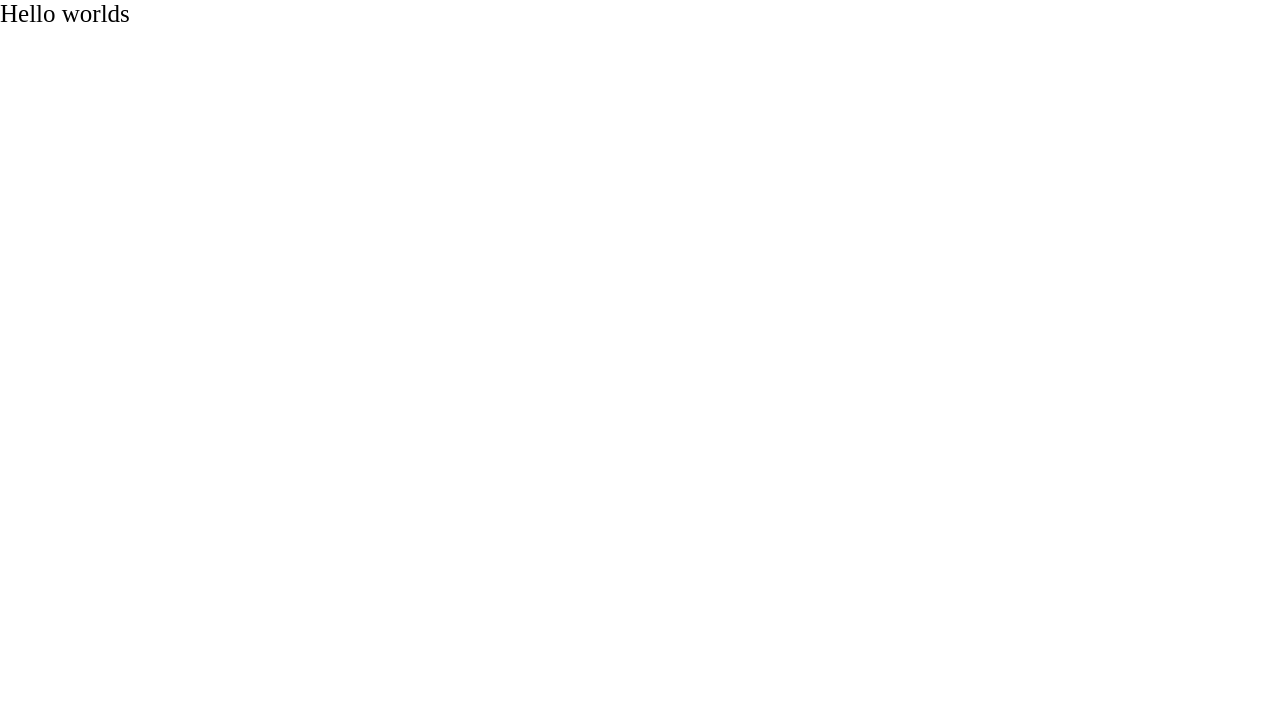
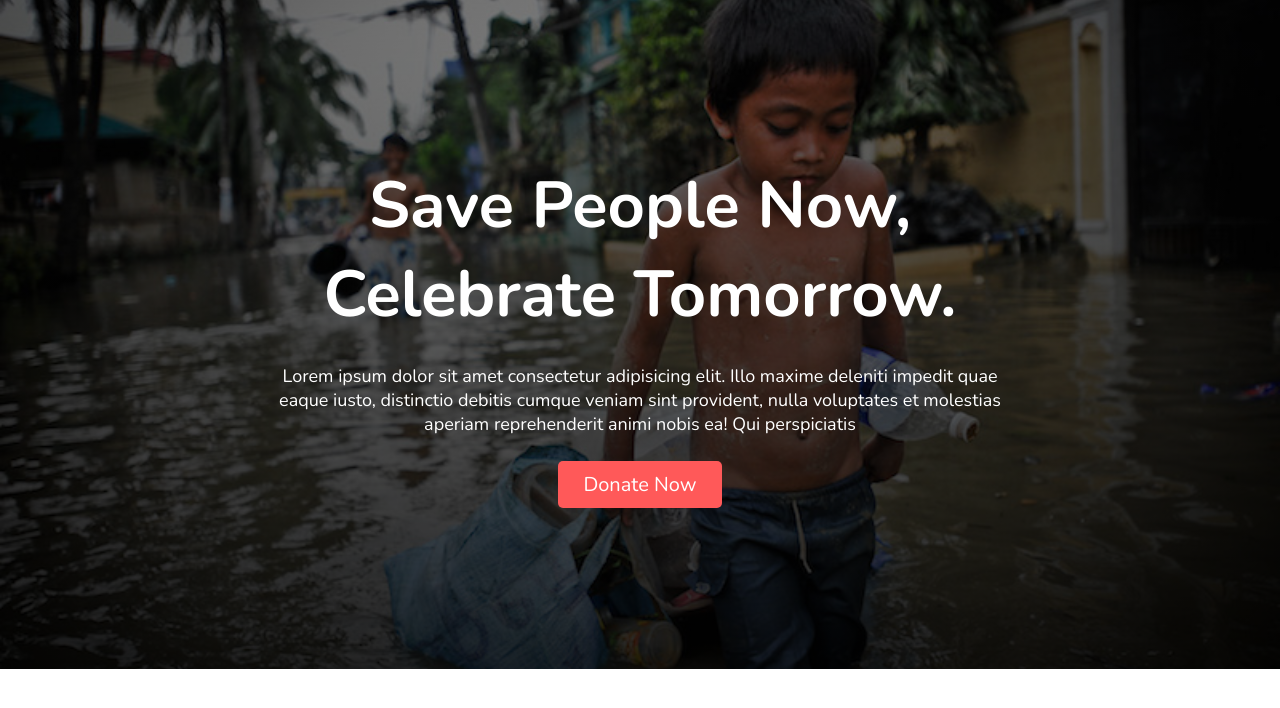
Before and after one commit to Bekon0700/save_people, a plain HTML site: page index.html in a window 1280 px wide. Drawn offline with nearby package versions, Linux system fonts and the light colour scheme.

Commit message:
header done

```diff
--- a/index.html
+++ b/index.html
@@ -4,10 +4,17 @@
     <meta charset="UTF-8">
     <meta http-equiv="X-UA-Compatible" content="IE=edge">
     <meta name="viewport" content="width=device-width, initial-scale=1.0">
+    <link href="https://fonts.googleapis.com/css2?family=Nunito:ital,wght@0,200;0,300;0,400;0,500;0,600;0,700;0,800;0,900;1,200;1,300;1,400;1,500;1,600;1,700;1,800;1,900&display=swap" rel="stylesheet">
     <link href="./style.css" rel="stylesheet" type="text/css"/>
     <title>Save People</title>
 </head>
 <body>
-    <p>Hello worlds</p>
+    <header>
+        <div class="container">
+            <h1>Save People Now, Celebrate Tomorrow.</h1>
+            <p>Lorem ipsum dolor sit amet consectetur adipisicing elit. Illo maxime deleniti impedit quae eaque iusto, distinctio debitis cumque veniam sint provident, nulla voluptates et molestias aperiam reprehenderit animi nobis ea! Qui perspiciatis </p>
+            <button class="btn">Donate Now</button>
+        </div>
+    </header>
 </body>
 </html>
--- a/style.css
+++ b/style.css
@@ -1,8 +1,46 @@
 *{
     margin: 0;
     padding: 0;
+    font-family: 'Nunito', sans-serif;
 }
 
-p{
-    font-size: 25px;
+header{
+    display: flex;
+    min-height: 669px;
+    justify-content: center;
+    align-items: center;
+    background-image: linear-gradient(rgba(0,0,0,0.5),rgba(0,0,0,0.8)), url(./images/donation9.jpg);
+    background-position: center;
+    background-size: cover;
+    background-repeat: no-repeat;
 }
+
+.container{
+    display: flex;
+    flex-direction: column;
+    gap: 25px;
+    align-items: center;
+    text-align: center;
+    max-width: 60%;
+    min-height: 60%;
+}
+
+.container h1{
+    font-weight: bold;
+    font-size: 65px;
+    color: #fff;
+}
+
+.container p{
+    font-size: 18px;
+    color: #fff;
+}
+
+.btn{
+    font-size: 20px;
+    color: #fff;
+    background-color: #FF5959;
+    padding: 10px 25px;
+    border: none;
+    border-radius: 5px;
+}
```
